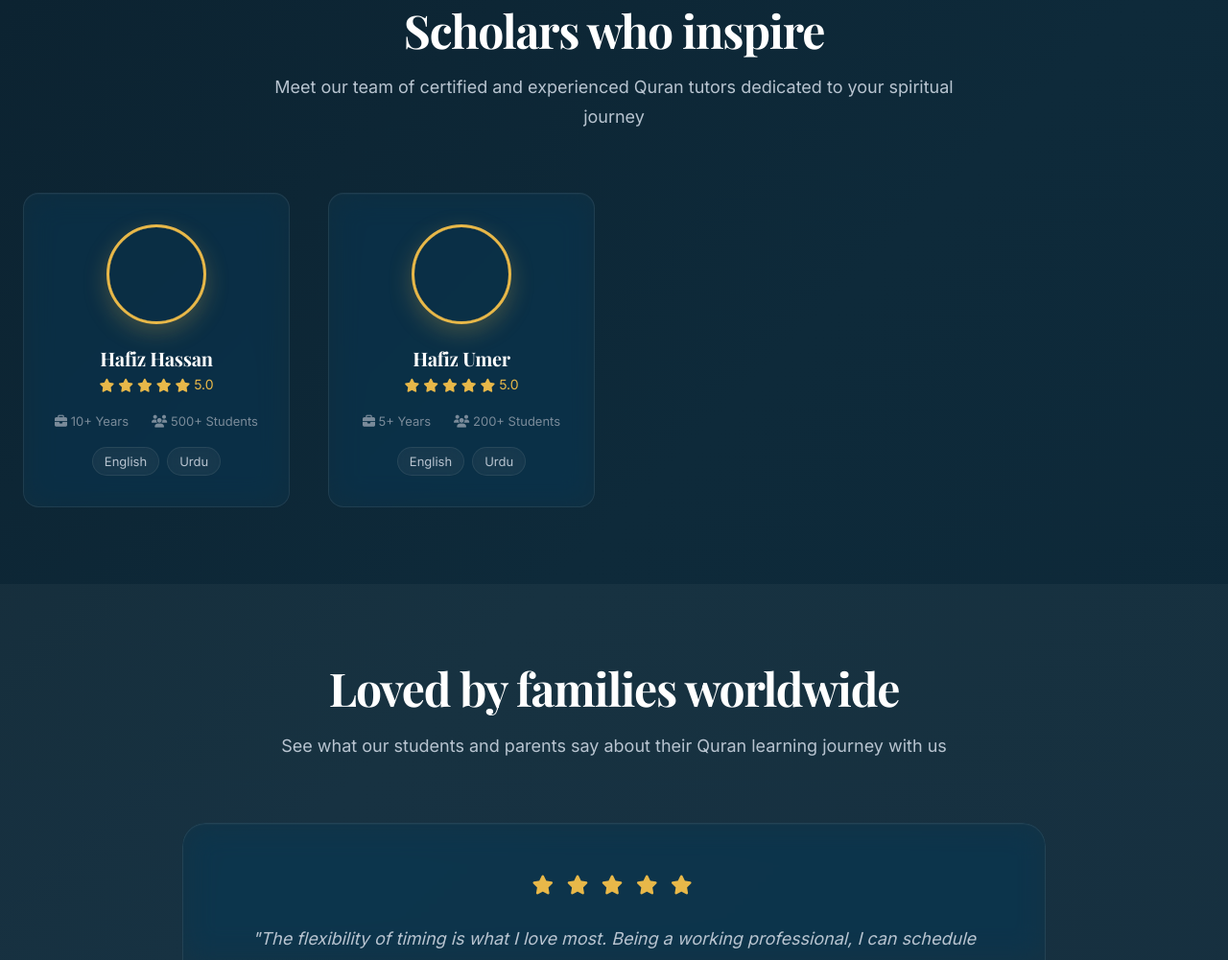
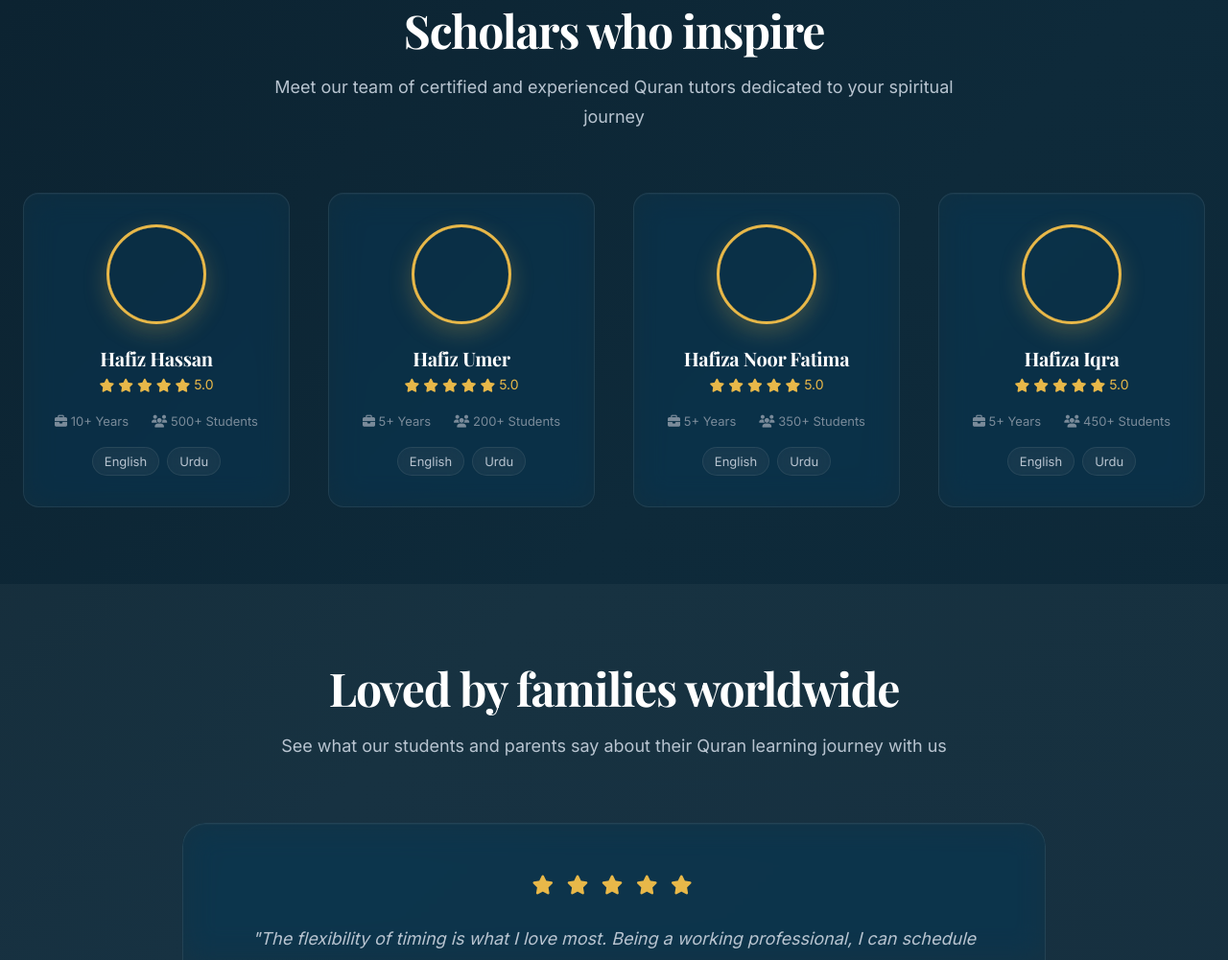
Before and after one commit to hassan8408/alquranacademy, a website: page public/index.html in a window 1280 px wide. Shown: the part 2490-3491 px from the top of the page at 96% size. Drawn offline with nearby package versions, Linux system fonts and the light colour scheme.

Commit message:
Update index.html

```diff
--- a/public/index.html
+++ b/public/index.html
@@ -2232,29 +2232,6 @@ a:focus-visible {
           <span class="lang-tag">Urdu</span>
         </div>
       </div>
-<!--
-      <div class="tutor-card observe stagger-2">
-        <div class="tutor-avatar">
-          <img src="https://images.unsplash.com/photo-1573496359142-b8d87734a5a2?w=400&h=400&fit=crop&q=80" alt="Ustadha Fatima Ali, certified female Quran teacher">
-        </div>
-        <h3>Ustadha Fatima Ali</h3>
-        <div class="tutor-rating" aria-label="5 star rating">
-          <i class="fas fa-star"></i>
-          <i class="fas fa-star"></i>
-          <i class="fas fa-star"></i>
-          <i class="fas fa-star"></i>
-          <i class="fas fa-star"></i>
-          <span>5.0</span>
-        </div>
-        <div class="tutor-meta">
-          <span><i class="fas fa-briefcase"></i> 8+ Years</span>
-          <span><i class="fas fa-users"></i> 350+ Students</span>
-        </div>
-        <div class="tutor-languages">
-          <span class="lang-tag">Arabic</span>
-          <span class="lang-tag">English</span>
-        </div>
-      </div> -->
 
       <div class="tutor-card observe stagger-3">
         <div class="tutor-avatar">
@@ -2279,12 +2256,11 @@ a:focus-visible {
           <!-- <span class="lang-tag">English</span> -->
         </div>
       </div>
-
-      <!-- <div class="tutor-card observe stagger-4">
+      <div class="tutor-card observe stagger-2">
         <div class="tutor-avatar">
-          <img src="https://images.unsplash.com/photo-1580489944761-15a19d654956?w=400&h=400&fit=crop&q=80" alt="Ustadha Aisha Rahman, experienced Tajweed instructor">
-        </div>
-        <h3>Ustadha Aisha Rahman</h3>
+          <!-- <img src="https://images.unsplash.com/photo-1573496359142-b8d87734a5a2?w=400&h=400&fit=crop&q=80" alt="Ustadha Fatima Ali, certified female Quran teacher"> -->
+        </div>
+        <h3>Hafiza Noor Fatima</h3>
         <div class="tutor-rating" aria-label="5 star rating">
           <i class="fas fa-star"></i>
           <i class="fas fa-star"></i>
@@ -2294,15 +2270,39 @@ a:focus-visible {
           <span>5.0</span>
         </div>
         <div class="tutor-meta">
-          <span><i class="fas fa-briefcase"></i> 10+ Years</span>
+          <span><i class="fas fa-briefcase"></i> 5+ Years</span>
+          <span><i class="fas fa-users"></i> 350+ Students</span>
+        </div>
+        <div class="tutor-languages">
+          <span class="lang-tag">English</span>
+          <span class="lang-tag">Urdu</span>
+        </div>
+      </div>
+
+
+
+       <div class="tutor-card observe stagger-4">
+        <div class="tutor-avatar">
+          <!-- <img src="https://images.unsplash.com/photo-1580489944761-15a19d654956?w=400&h=400&fit=crop&q=80" alt="Ustadha Aisha Rahman, experienced Tajweed instructor"> -->
+        </div>
+        <h3>Hafiza Iqra</h3>
+        <div class="tutor-rating" aria-label="5 star rating">
+          <i class="fas fa-star"></i>
+          <i class="fas fa-star"></i>
+          <i class="fas fa-star"></i>
+          <i class="fas fa-star"></i>
+          <i class="fas fa-star"></i>
+          <span>5.0</span>
+        </div>
+        <div class="tutor-meta">
+          <span><i class="fas fa-briefcase"></i> 5+ Years</span>
           <span><i class="fas fa-users"></i> 450+ Students</span>
         </div>
         <div class="tutor-languages">
-          <span class="lang-tag">Arabic</span>
           <span class="lang-tag">English</span>
-          <span class="lang-tag">Bengali</span>
-        </div>
-      </div> -->
+          <span class="lang-tag">Urdu</span>
+        </div>
+      </div>
     </div>
   </div>
 </section>
```
